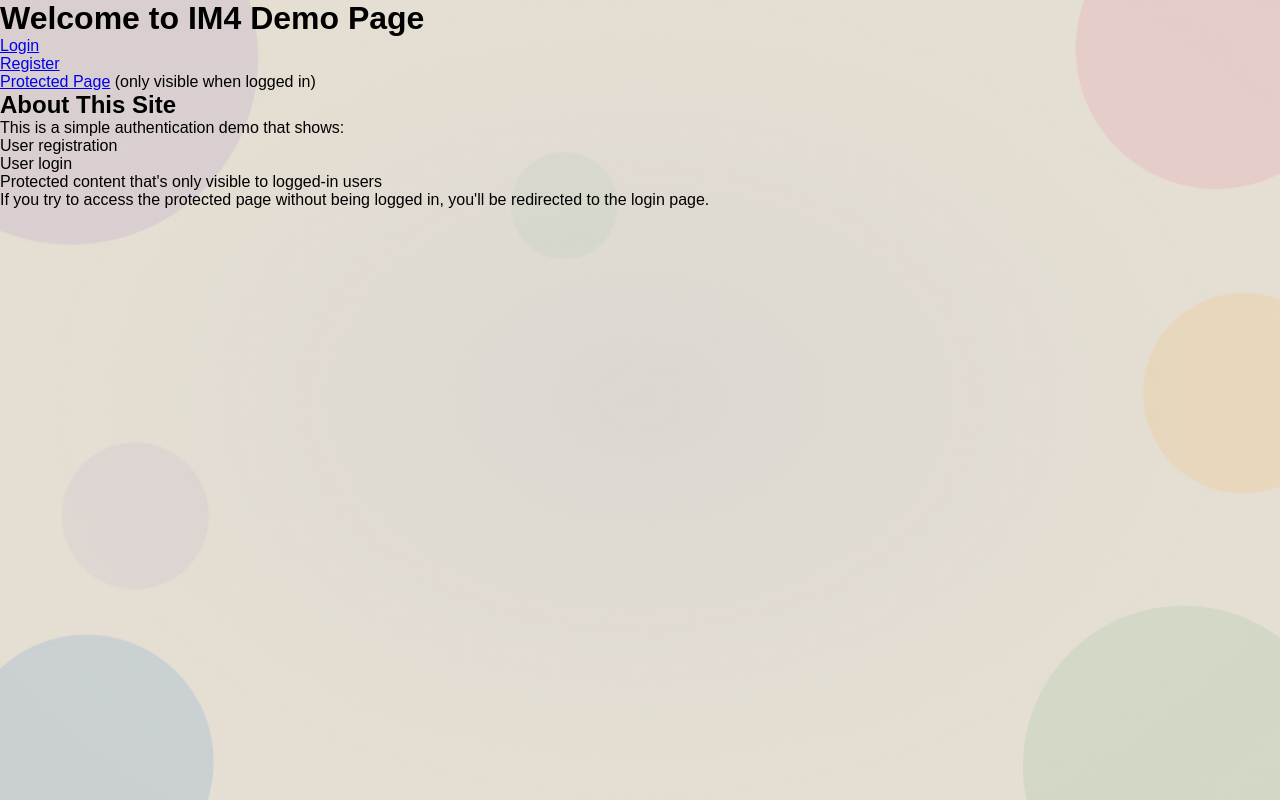
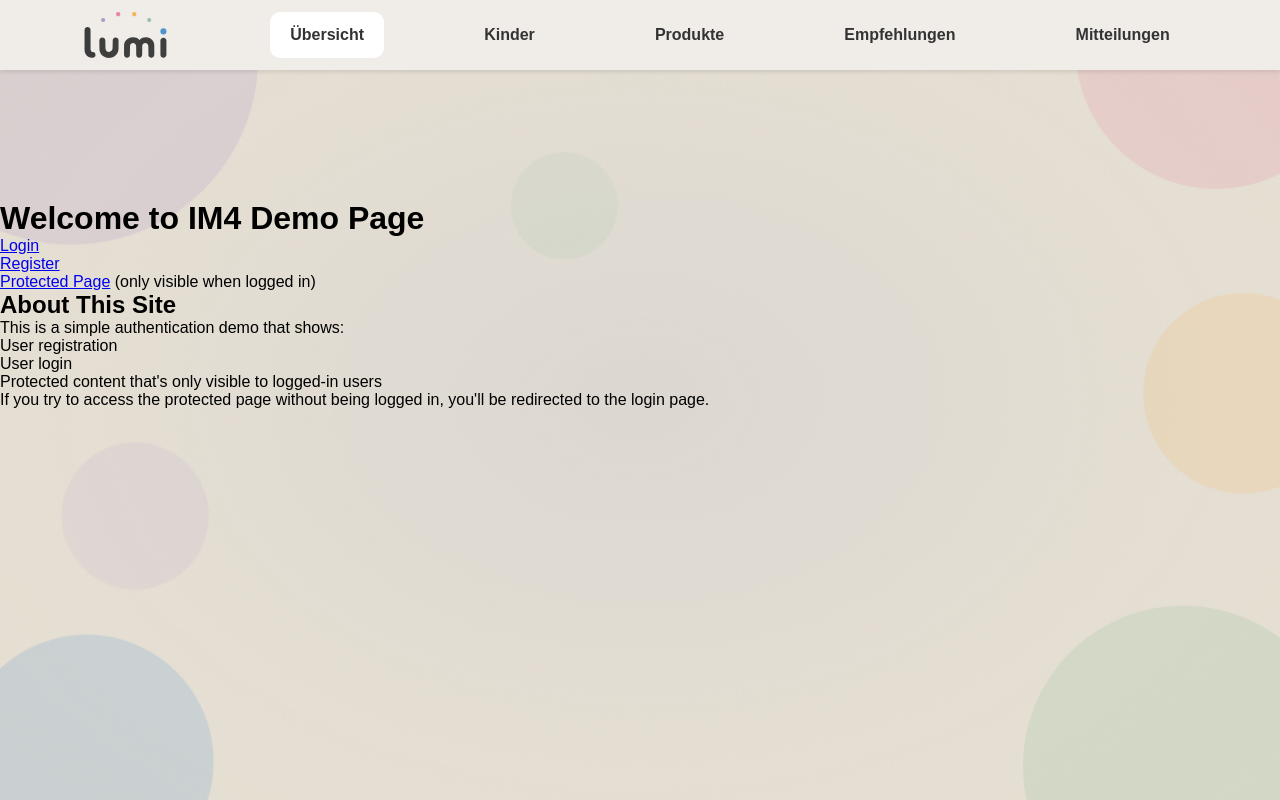
Before and after one commit to alishajaye/Lumi, a PHP site: page / in a window 1280 px wide. Run offline with PHP 8.4, Linux system fonts and the light colour scheme.

Commit message:
260511_header
Erstellung Header

```diff
--- a/css/style.css
+++ b/css/style.css
@@ -16,6 +16,8 @@
     background-position: center;
     background-repeat: no-repeat;
     background-attachment: fixed;
+    padding-top: 200px; /* Wert anpassen, falls dein Header höher oder flacher ist */
+
   }
 
   /* =============================================
@@ -182,3 +184,55 @@
   .register-text a:hover {
     color: #8a6bbf;
   }
+
+    /* =============================================
+      Header
+     ============================================= */
+
+     nav {
+      display: flex;
+      justify-content: space-evenly; /* Horizontale Zentrierung der Inhalte */
+      align-items: center;     /* Vertikale Zentrierung der Inhalte */
+      background-color: #f0ede8;
+      padding: 5px 0;         /* Oben/Unten 10px, Seiten 0 */
+
+      /* Fixierung oben */
+      position: fixed;
+      top: 0;
+      left: 0;
+      width: 100%;
+      z-index: 999;
+
+      /* Abstände */
+      padding: 5px 20px;
+      box-sizing: border-box;
+
+      /* Design-Anpassungen */
+      border-radius: 0;        /* Ecken nicht mehr abgerundet */
+      margin: 0;               /* Kein Abstand nach außen */
+      box-shadow: 0 2px 4px rgba(0, 0, 0, 0.1);
+  }
+
+  nav a {
+      color: #333;
+      padding: 14px 20px;
+      text-decoration: none;
+      text-align: center;
+      transition: background-color 0.3s, color 0.3s;
+      font-weight: bold;
+      border-radius: 10px; /* Die Rundung der Buttons/Links bleibt, falls gewünscht */
+      margin: 0 10px;
+  }
+
+  nav img {
+    height: 60px;    /* Hier den Wert verringern, z.B. auf 30px oder 25px */
+    width: auto;     /* Behält das Seitenverhältnis bei, damit es nicht verzerrt */
+    margin-right: 20px; /* Optional: Abstand zu den Menüpunkten */
+    display: block;
+}
+
+  nav a:hover,
+  nav a.active {
+      background-color: #ffffff; /* Weißer Hintergrund beim Hover */
+      color: #333;               /* Textfarbe angepasst, da weiß auf weiß unsichtbar wäre */
+  }
--- a/index.html
+++ b/index.html
@@ -6,6 +6,18 @@
     <link rel="stylesheet" href="css/style.css" />
   </head>
   <body>
+
+    <nav>
+      <div class="logo">
+        <img src="resources/assets/lumi_logo.svg" alt="Logo">
+      </div>
+      <a href="../index.html" class="active">Übersicht</a>
+      <a href="kinder.html">Kinder</a>
+      <a href="produkte.html">Produkte</a>
+      <a href="empfehlungen.html">Empfehlungen</a>
+      <a href="mitteilungen.html">Mitteilungen</a>
+  </nav>
+
     <h1>Welcome to IM4 Demo Page</h1>
 
     <div class="navigation">
```
Also changed, not shown: api/header.php (added, +30 -0 lines), empfehlungen.html (+19 -0 lines), kinder.html (+19 -0 lines), mitteilungen.html (+19 -0 lines), produkte.html (+19 -0 lines), ubersicht.html (deleted).
